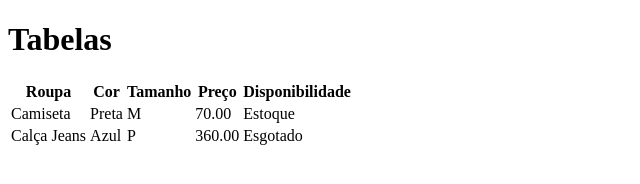
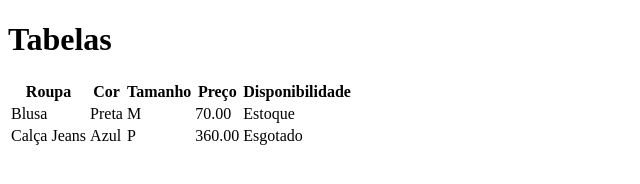
Before and after one commit to MarcosVGONCALVES/TABELAS-HTML-B-SICO, a plain HTML site: page index.html in a window 1280 px wide. Shown: the full height of the page, 0-640 px from the left. Drawn offline with Linux system fonts and the light colour scheme.

Commit message:
trocado o nome de camiseta para blusa

```diff
--- a/index.html
+++ b/index.html
@@ -17,7 +17,7 @@
        <th>Disponibilidade</th>
     </tr>
     <tr>
-        <td>Camiseta</td>
+        <td>Blusa</td>
         <td>Preta</td>
         <td>M</td>
         <td>70.00</td>
```
